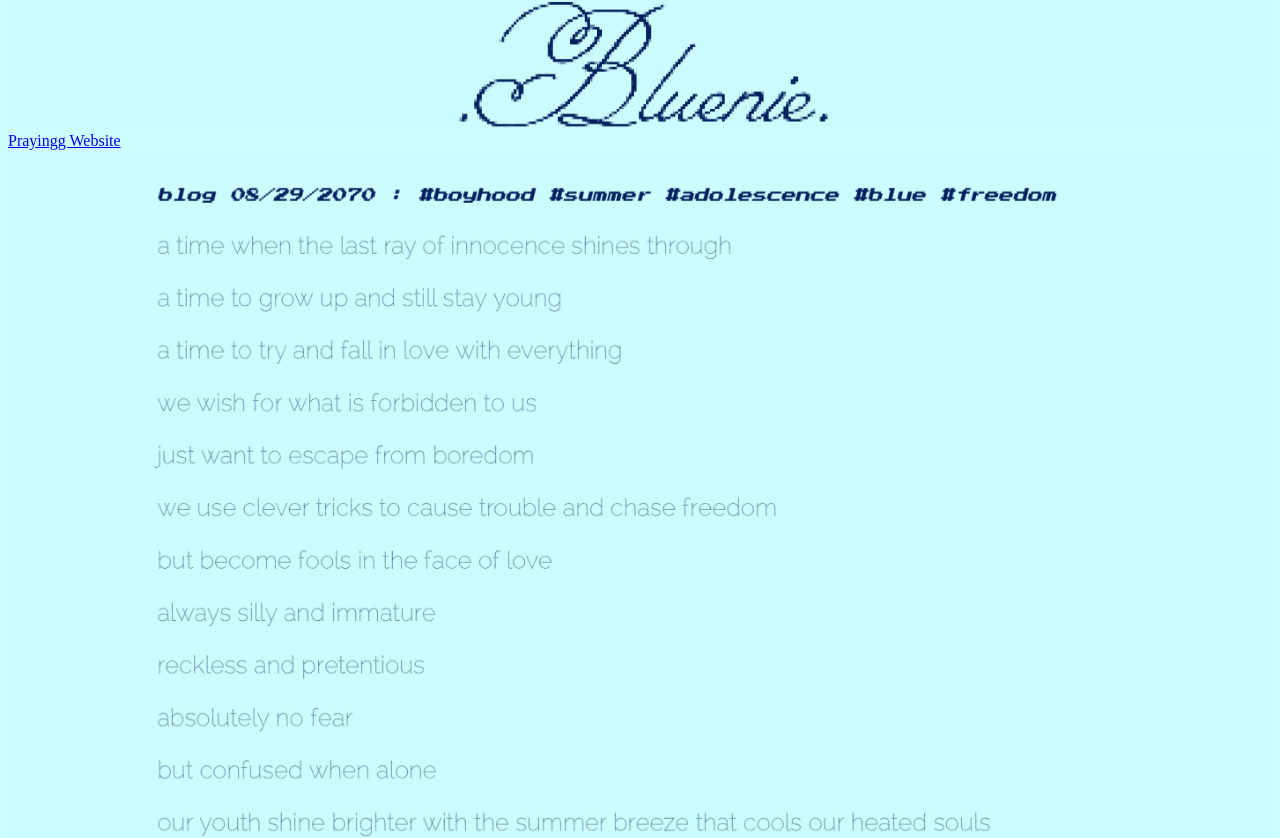
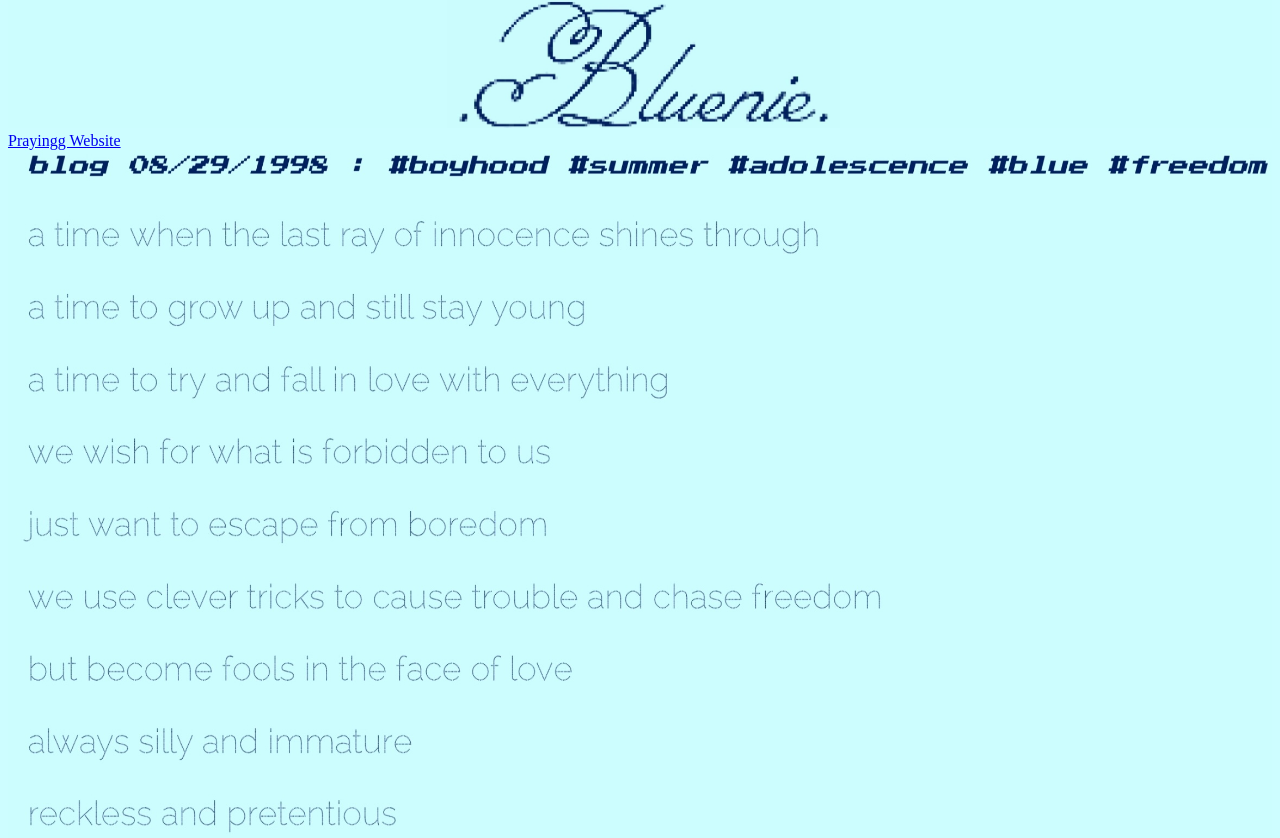
Before and after one commit to letterfrom2070/letterfrom2070, a plain HTML site: page index.html in a window 1280 px wide. Shown: the part 440-1278 px from the top of the page. Drawn offline with Linux system fonts and the light colour scheme.

Commit message:
Update index.html

```diff
--- a/index.html
+++ b/index.html
@@ -12,6 +12,6 @@
 <br>
 <a href="https://prayingg.com">Prayingg Website</a>
 <br>
-<img src="Boyhood.jpg" width="99.99%">
+<img src="Final for real.jpg" width="99.99%">
 </body>
 </html>
```
